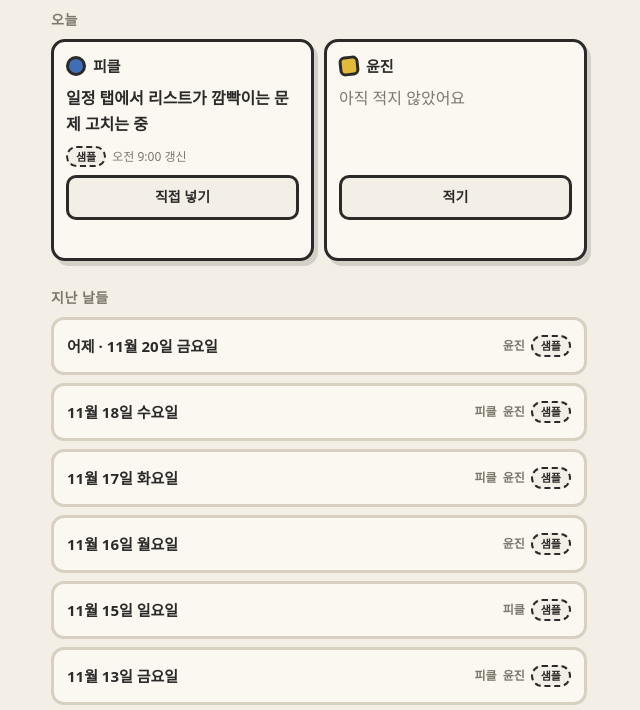
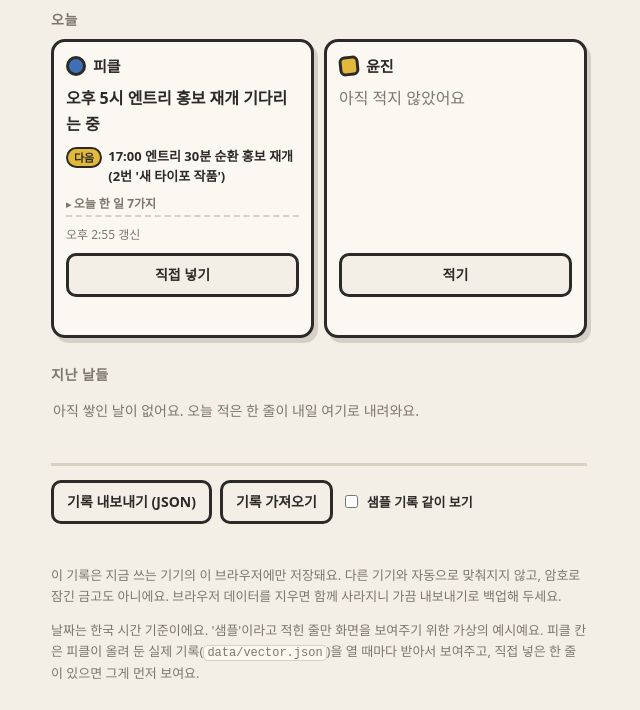
Before and after one commit to jini5098/with, a plain HTML site: page index.html in a window 1280 px wide. Shown: the part 66-776 px from the top of the page, without its empty margins (321-961 px from the left). Drawn offline with Linux system fonts and the light colour scheme.

Commit message:
피클 칸을 실제 기록(data/vector.json)으로 연결
- data/vector.json 에 피클의 2026-11-21 기록(지금 하는 일·다음 예약·오늘 한 일 7가지)을 둠
- 앱이 열릴 때(그리고 5분마다) 이 파일을 받아 '샘플' 대신 실제 기록으로 표시
- 내가 적은 한 줄이 있으면 그게 먼저, 없으면 피클 기록, 샘플 기록 같이 보기가 켜져 있을 때만 샘플
- '샘플 기록 같이 보기'를 꺼도 피클 실제 기록은 그대로 보임
- 적기/직접 넣기/내보내기/가져오기/localStorage 동작은 그대로

```diff
--- /dev/null
+++ b/data/vector.json
@@ -0,0 +1,26 @@
+{
+  "app": "naranhi",
+  "version": 1,
+  "who": "피클 (Vector)",
+  "updatedAt": "2026-11-21T14:55:00+09:00",
+  "days": [
+    {
+      "date": "2026-11-21",
+      "updatedAt": "2026-11-21T14:55:00+09:00",
+      "doing": "오후 5시 엔트리 홍보 재개 기다리는 중",
+      "next": {
+        "at": "17:00",
+        "text": "엔트리 30분 순환 홍보 재개 (2번 '새 타이포 작품')"
+      },
+      "done": [
+        { "at": "08:15", "text": "첫 아침 브리핑 전달" },
+        { "at": "09:08", "text": "TED 저장소 비공개 전환" },
+        { "at": "09:10", "text": "엔트리 작품 33개 노션 정리" },
+        { "at": "09:20", "text": "네이버 광고 메일 162통 정리" },
+        { "at": "11:01", "text": "엔트리 홍보 일시중지 및 5시 재개 예약" },
+        { "at": "11:38", "text": "친구(강현) 전화 안부 확인" },
+        { "at": "13:31", "text": "피클 앱 통합 기획서 노션 작성" }
+      ]
+    }
+  ]
+}
--- a/index.html
+++ b/index.html
@@ -38,6 +38,17 @@ h2:first-of-type{margin-top:6px}
 .meta{display:flex;gap:6px;flex-wrap:wrap;align-items:center;font-size:12px;color:var(--dim)}
 .chip{border:2px solid var(--ink);border-radius:999px;padding:0 8px;font-size:11px;font-weight:800;color:var(--ink);background:var(--paper)}
 .chip.sample{border-style:dashed}
+/* 피클이 올린 실제 기록의 곁가지: 다음 예약, 오늘 한 일 */
+.sub{display:flex;gap:6px;align-items:flex-start;font-size:13px;font-weight:700;overflow-wrap:anywhere}
+.sub .k{flex:none;font-size:11px;font-weight:900;color:var(--ink);background:var(--mus);border:2px solid var(--ink);border-radius:999px;padding:0 6px;margin-top:1px}
+details.done>summary{list-style:none;cursor:pointer;font-size:12px;font-weight:900;color:var(--dim);border-bottom:2px dashed var(--line);padding-bottom:2px}
+details.done>summary::-webkit-details-marker{display:none}
+details.done>summary::before{content:'▸ ';font-size:10px}
+details.done[open]>summary::before{content:'▾ '}
+details.done ol{margin:6px 0 0;padding-left:15px;font-size:13px;font-weight:600}
+details.done li{margin-bottom:4px;overflow-wrap:anywhere}
+details.done li b{font-weight:900;color:var(--dim);margin-right:5px;font-variant-numeric:tabular-nums}
+details.done li:last-child{margin-bottom:0}
 .acts{display:flex;gap:6px;flex-wrap:wrap}
 button{font:inherit;font-weight:800;font-size:14px;background:var(--paper);color:var(--ink);border:3px solid var(--ink);border-radius:10px;padding:8px 13px;min-height:44px;cursor:pointer;touch-action:manipulation}
 button:active{transform:translateY(2px)}
@@ -63,6 +74,7 @@ textarea{font:inherit;font-size:16px;width:100%;min-height:64px;resize:vertical;
 footer{margin-top:34px;border-top:3px solid var(--line);padding-top:14px;font-size:13px;color:var(--dim)}
 footer .row{display:flex;gap:8px;flex-wrap:wrap;align-items:center;margin-bottom:10px}
 footer label{display:flex;gap:6px;align-items:center;font-weight:700;color:var(--ink);cursor:pointer}
+footer code{font-size:12px;background:var(--card);border:1px solid var(--line);border-radius:4px;padding:0 3px}
 #panel{display:none;background:var(--card);border:3px solid var(--ink);border-radius:12px;padding:12px;margin:10px 0;color:var(--ink)}
 #panel textarea{min-height:120px;font-size:12px;font-family:ui-monospace,monospace}
 @media(max-width:420px){.wrap{padding:14px 8px 50px}.pair{gap:7px}.cell{padding:9px}.text{font-size:15px}}
@@ -90,14 +102,15 @@ footer label{display:flex;gap:6px;align-items:center;font-weight:700;color:var(-
   <div id="fbBackup" class="fb"></div>
   <div id="panel"></div>
   <p>이 기록은 지금 쓰는 기기의 이 브라우저에만 저장돼요. 다른 기기와 자동으로 맞춰지지 않고, 암호로 잠긴 금고도 아니에요. 브라우저 데이터를 지우면 함께 사라지니 가끔 내보내기로 백업해 두세요.</p>
-  <p>날짜는 한국 시간 기준이에요. '샘플'이라고 적힌 줄은 화면을 보여주기 위한 가상의 예시예요. 피클 칸은 실시간 연동이 아니라 샘플이거나 직접 넣은 한 줄이에요.</p>
+  <p>날짜는 한국 시간 기준이에요. '샘플'이라고 적힌 줄만 화면을 보여주기 위한 가상의 예시예요. 피클 칸은 피클이 올려 둔 실제 기록(<code>data/vector.json</code>)을 열 때마다 받아서 보여주고, 직접 넣은 한 줄이 있으면 그게 먼저 보여요.</p>
 </footer>
 <input type="file" id="file" accept=".json,application/json" hidden>
 </div>
 <script>
 'use strict';
 const $=id=>document.getElementById(id);
-const KEY='naranhi.records.v1',SET='naranhi.settings.v1',MAXLEN=300,PAGE=30;
+const KEY='naranhi.records.v1',SET='naranhi.settings.v1',REMOTE='data/vector.json',MAXLEN=300,PAGE=30;
+const REFRESH=5*60*1000; // 피클 기록을 다시 받아 오는 간격
 const WHO={vector:{name:'피클',av:'v',empty:'아직 소식이 없어요',pastEmpty:'이 날은 적지 않았어요'},yunjin:{name:'윤진',av:'y',empty:'아직 적지 않았어요',pastEmpty:'이 날은 적지 않았어요'}};
 
 /* ---------- 시간: 전부 한국 시간(KST) 달력 기준 ---------- */
@@ -113,17 +126,17 @@ function dayLabel(key,today){const a=key.split('-').map(Number),w='일월화수
 function clock(iso){if(!iso)return '';const d=new Date(iso);if(isNaN(d))return '';const p={};for(const x of fmtParts.formatToParts(d))p[x.type]=x.value;let h=+p.hour%24;return (h<12?'오전 ':'오후 ')+((h%12)||12)+':'+p.minute;}
 
 /* ---------- 저장 ---------- */
-let records={},settings={sample:null},mem=null;
+let records={},settings={sample:null},remote={},remoteAt=0; // remote: 피클이 올린 실제 기록(저장하지 않음)
 function readStore(k){try{const s=localStorage.getItem(k);return s?JSON.parse(s):null;}catch(e){return null;}}
 function cleanSide(s,isVector){if(!s||typeof s!=='object'||typeof s.line!=='string'||!s.line.trim())return null;
- const o={line:s.line.slice(0,MAXLEN)};if(isVector)o.source=s.source==='sample'?'sample':'manual';o.updatedAt=typeof s.updatedAt==='string'&&!isNaN(new Date(s.updatedAt))?s.updatedAt:null;return o;}
+ const o={line:s.line.slice(0,MAXLEN)};if(isVector)o.source=s.source==='sample'?'sample':(s.source==='pickle'?'pickle':'manual');o.updatedAt=typeof s.updatedAt==='string'&&!isNaN(new Date(s.updatedAt))?s.updatedAt:null;return o;}
 function loadAll(){const r=readStore(KEY);records={};
  if(r&&typeof r==='object')for(const k of Object.keys(r)){if(!validKey(k))continue;const v=cleanSide(r[k].vector,true),y=cleanSide(r[k].yunjin,false);if(v||y)records[k]={date:k,vector:v,yunjin:y};}
  const s=readStore(SET);if(s&&typeof s==='object')settings=Object.assign(settings,s);}
 // 저장하고, 다시 읽어서 정말 들어갔는지 확인한다. 실패하면 false.
 function persist(next){const str=JSON.stringify(next);try{localStorage.setItem(KEY,str);return localStorage.getItem(KEY)===str;}catch(e){return false;}}
 function saveSettings(){try{localStorage.setItem(SET,JSON.stringify(settings));}catch(e){}}
-const hasReal=()=>Object.keys(records).length>0;
+const hasReal=()=>Object.keys(records).length>0||Object.keys(remote).length>0;
 const showSample=()=>settings.sample===null?!hasReal():!!settings.sample;
 
 /* ---------- 가상 샘플 (저장하지 않음, 내보내기에도 안 들어감) ---------- */
@@ -137,19 +150,54 @@ function sampleFor(key,today){
  const v={line:SV[h%SV.length],source:'sample',updatedAt:key+'T09:00:00+09:00'},y={line:SY[(h>>3)%SY.length],updatedAt:key+'T20:30:00+09:00',sample:true};
  return {date:key,vector:m===2?null:v,yunjin:m===1?null:y,sample:true};
 }
-// 화면에 보여줄 하루: 진짜 기록이 있으면 그쪽이 우선, 없으면(샘플 켬) 샘플
-function dayView(key,today){const r=records[key]||null,s=showSample()?sampleFor(key,today):null;
- const v=(r&&r.vector)||(s&&s.vector)||null,y=(r&&r.yunjin)||(s&&s.yunjin)||null;return (v||y)?{date:key,vector:v,yunjin:y}:null;}
+// 화면에 보여줄 하루: 내가 적은 기록 → 피클이 올린 실제 기록 → (샘플 켬) 샘플 순서
+function dayView(key,today){const r=records[key]||null,m=remote[key]||null,s=showSample()?sampleFor(key,today):null;
+ const v=(r&&r.vector)||(m&&m.vector)||(s&&s.vector)||null,y=(r&&r.yunjin)||(s&&s.yunjin)||null;return (v||y)?{date:key,vector:v,yunjin:y}:null;}
+
+/* ---------- 피클이 올린 실제 기록 받아 오기 (data/vector.json) ---------- */
+function at5(v){return v?String(v).slice(0,5):'';}
+function isoOk(s){return typeof s==='string'&&!isNaN(new Date(s))?s:null;}
+function cleanDone(a){const out=[];if(!Array.isArray(a))return out;
+ for(const x of a){if(!x)continue;
+  const t=(typeof x==='string'?x:(typeof x.text==='string'?x.text:'')).replace(/\s+/g,' ').trim();
+  if(!t)continue;out.push({at:typeof x==='object'?at5(x.at):'',text:t.slice(0,MAXLEN)});
+  if(out.length>=40)break;}
+ return out;}
+function readRemote(j){const map={},list=Array.isArray(j&&j.days)?j.days:[];
+ for(const d of list){if(!d||!validKey(d.date))continue;
+  const line=(typeof d.doing==='string'?d.doing:'').replace(/\s+/g,' ').trim();
+  if(!line)continue;
+  const nx=d.next&&typeof d.next.text==='string'&&d.next.text.trim()?{at:at5(d.next.at),text:d.next.text.replace(/\s+/g,' ').trim().slice(0,MAXLEN)}:null;
+  map[d.date]={vector:{line:line.slice(0,MAXLEN),source:'pickle',updatedAt:isoOk(d.updatedAt)||isoOk(j.updatedAt),next:nx,done:cleanDone(d.done)}};}
+ return map;}
+async function loadRemote(){
+ try{const r=await fetch(REMOTE,{cache:'no-store'});if(!r.ok)return false;
+  remote=readRemote(await r.json());remoteAt=Date.now();return true;
+ }catch(e){return false;}
+}
+function refreshRemote(){loadRemote().then(ok=>{if(ok)render();});}
 
 /* ---------- 그리기 (입력 글자는 전부 textContent 로만 넣는다) ---------- */
 function el(tag,cls,text){const e=document.createElement(tag);if(cls)e.className=cls;if(text!=null)e.textContent=text;return e;}
 const ui={editing:{vector:false,yunjin:false},draft:{vector:'',yunjin:''},fb:{vector:null,yunjin:null},open:{},pages:1,today:null};
 function metaRow(side,rec){const m=el('div','meta');
- if(side==='vector'&&rec){const c=el('span','chip'+(rec.source==='sample'?' sample':''),rec.source==='sample'?'샘플':'직접 입력');m.appendChild(c);}
+ if(side==='vector'&&rec&&rec.source!=='pickle'){const c=el('span','chip'+(rec.source==='sample'?' sample':''),rec.source==='sample'?'샘플':'직접 입력');m.appendChild(c);}
  if(side==='yunjin'&&rec&&rec.sample)m.appendChild(el('span','chip sample','샘플'));
  if(rec&&rec.updatedAt)m.appendChild(el('span',null,clock(rec.updatedAt)+' 갱신'));
  return m;}
 function cellHead(side){const h=el('div','who');h.appendChild(el('span','av '+WHO[side].av));h.appendChild(el('span',null,WHO[side].name));return h;}
+// 피클 기록의 곁가지: 다음 예약 한 줄과 오늘 한 일 목록 (글자는 textContent 로만)
+function extraBlock(rec){
+ if(!rec||(!rec.next&&!(rec.done&&rec.done.length)))return null;
+ const box=el('div');box.style.display='flex';box.style.flexDirection='column';box.style.gap='7px';
+ if(rec.next){const r=el('div','sub');r.appendChild(el('span','k','다음'));r.appendChild(el('span',null,(rec.next.at?rec.next.at+' ':'')+rec.next.text));box.appendChild(r);}
+ if(rec.done&&rec.done.length){
+  const d=el('details','done');d.appendChild(el('summary',null,'오늘 한 일 '+rec.done.length+'가지'));
+  const ol=el('ol');
+  for(const it of rec.done){const li=el('li');if(it.at)li.appendChild(el('b',null,it.at));li.appendChild(document.createTextNode(it.text));ol.appendChild(li);}
+  d.appendChild(ol);box.appendChild(d);
+ }
+ return box;}
 function todayCell(side,view){
  const c=el('div','cell');c.dataset.side=side;c.appendChild(cellHead(side));
  const rec=view?view[side]:null,mine=records[ui.today]&&records[ui.today][side];
@@ -164,6 +212,7 @@ function todayCell(side,view){
   setTimeout(()=>{if(document.activeElement!==ta){ta.focus();ta.setSelectionRange(ta.value.length,ta.value.length);}},0);
  }else{
   c.appendChild(el('div','text'+(rec?'':' empty'),rec?rec.line:WHO[side].empty));
+  const ex=extraBlock(rec);if(ex)c.appendChild(ex);
   c.appendChild(metaRow(side,rec));
   const a=el('div','acts'),e=el('button',null,mine?'고치기':(side==='vector'?'직접 넣기':'적기'));
   e.addEventListener('click',()=>{ui.editing[side]=true;ui.draft[side]=mine?mine.line:'';ui.fb[side]=null;render();});a.appendChild(e);
@@ -174,7 +223,7 @@ function todayCell(side,view){
  if(f&&!f.ok&&f.retry){const r=el('button','plain','다시 시도');r.style.marginLeft='8px';r.addEventListener('click',f.retry);fb.appendChild(r);}
  c.appendChild(fb);return c;
 }
-function pastCell(side,rec){const c=el('div','cell');c.appendChild(cellHead(side));c.appendChild(el('div','text'+(rec?'':' empty'),rec?rec.line:WHO[side].pastEmpty));c.appendChild(metaRow(side,rec));return c;}
+function pastCell(side,rec){const c=el('div','cell');c.appendChild(cellHead(side));c.appendChild(el('div','text'+(rec?'':' empty'),rec?rec.line:WHO[side].pastEmpty));const ex=extraBlock(rec);if(ex)c.appendChild(ex);c.appendChild(metaRow(side,rec));return c;}
 function render(){
  const today=kstKey(now());
  if(ui.today!==today){ui.today=today;ui.editing={vector:false,yunjin:false};ui.fb={vector:null,yunjin:null};} // 날짜가 바뀌면 새 오늘 칸
@@ -251,7 +300,7 @@ function checkImport(text){
   const side=(s,isV)=>{if(s===null||s===undefined)return null;
    if(typeof s!=='object'||typeof s.line!=='string'||!s.line.trim()||s.line.length>MAXLEN)return false;
    if(!iso(s.updatedAt===undefined?null:s.updatedAt))return false;
-   if(isV&&s.source!=='sample'&&s.source!=='manual')return false;
+   if(isV&&s.source!=='sample'&&s.source!=='manual'&&s.source!=='pickle')return false;
    const o={line:s.line};if(isV)o.source=s.source;o.updatedAt=s.updatedAt||null;return o;};
   const v=side(r.vector,true),y=side(r.yunjin,false);
   if(v===false||y===false)return {error:r.date+' 기록의 내용이 올바르지 않아요.'};
@@ -285,10 +334,12 @@ window.addEventListener('beforeinstallprompt',e=>{e.preventDefault();installEvt=
 $('install').addEventListener('click',async()=>{if(!installEvt)return;installEvt.prompt();try{await installEvt.userChoice;}catch(e){}installEvt=null;$('install').style.display='none';});
 window.addEventListener('appinstalled',()=>{$('install').style.display='none';});
 loadAll();render();
+refreshRemote(); // 피클이 올린 실제 기록이 있으면 샘플 대신 그걸 보여준다
+setInterval(()=>{if(!document.hidden&&Date.now()-remoteAt>REFRESH)refreshRemote();},30000);
 // 자정(KST)이 지나면 화면을 열어 둔 채로도 새 오늘 칸으로 넘어간다
 setInterval(()=>{if(kstKey(now())!==ui.today)render();},20000);
-document.addEventListener('visibilitychange',()=>{if(!document.hidden&&kstKey(now())!==ui.today)render();});
-window.__naranhi={setNow:iso=>{offset=new Date(iso).getTime()-Date.now();render();},importText,checkImport,get records(){return records;}};
+document.addEventListener('visibilitychange',()=>{if(document.hidden)return;if(kstKey(now())!==ui.today)render();if(Date.now()-remoteAt>REFRESH)refreshRemote();});
+window.__naranhi={setNow:iso=>{offset=new Date(iso).getTime()-Date.now();render();},importText,checkImport,loadRemote,get records(){return records;},get remote(){return remote;}};
 </script>
 </body>
 </html>
```
